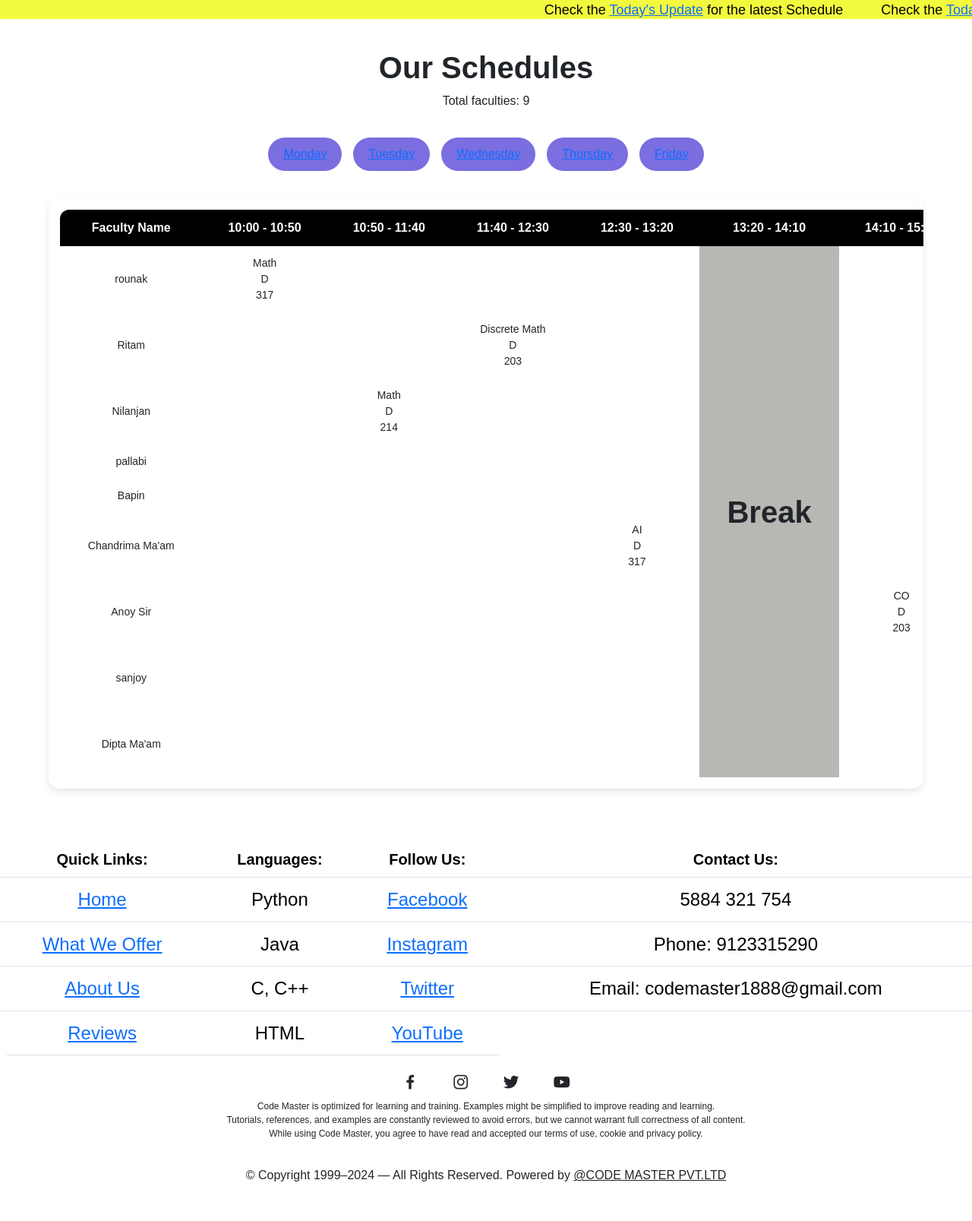
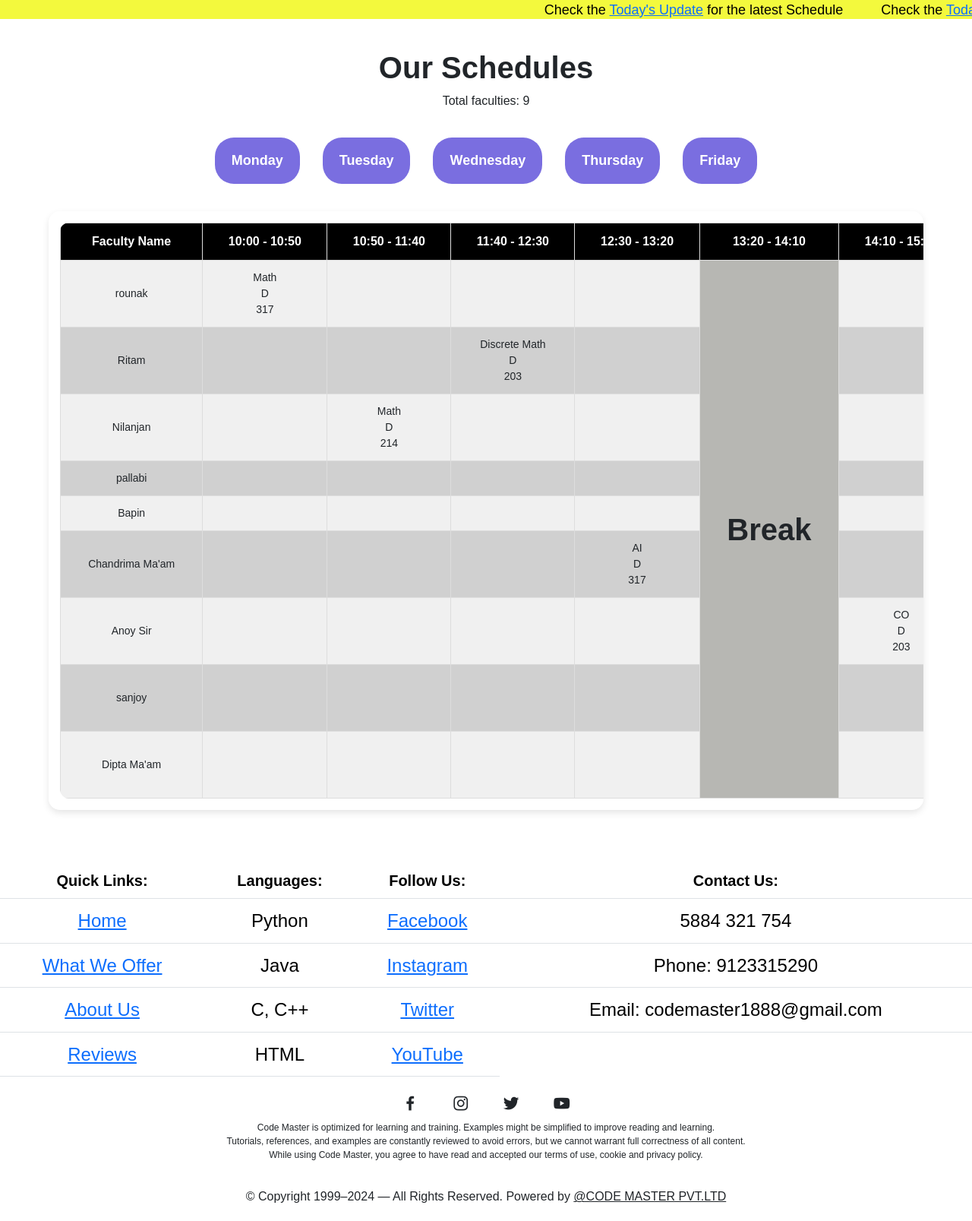
Before and after one commit to Code-Master970/Automatic-AI-Class-Routine-Optimizer, a Django app: page /schedule/ in a window 1280 px wide. Shown: the part 76-1683 px from the top of the page at 76% size. Before the commit the page ends 1631 px from the top, so only its background shows below. Run offline with Django 5.2, Linux system fonts and the light colour scheme; data comes from the database, SQL or seed files in the repository.

Commit message:
Base routine Style Updated

```diff
--- a/Routine_Optimizer/static/style.css
+++ b/Routine_Optimizer/static/style.css
@@ -309,24 +309,31 @@ nav .nav-btn-logout:hover {
 .days-list {
   display: flex;
   justify-content: center;
-  gap: 15px;
+  gap: 30px;
   list-style: none;
   padding: 0;
+  justify-content: space-between;
+  width: 100%;
 }
 
-.days-list li {
-  padding: 10px 20px;
-  font-size: 16px;
-  font-weight: 500;
+.days-list li{
+  list-style-type: none;
+  display: flex;
+
+}
+.days-list li a{
+  text-decoration: none;
+  padding: 17px 22px;
+  font-size: 18px;
+  font-weight: 600;
   background-color: var(--lightheme-color);
-  color: var(--black-color);
+  color: var(--white-color);
   border-radius: 25px;
   cursor: pointer;
   transition: all 0.3s ease;
 }
-
-.days-list li.active,
-.days-list li:hover {
+/* .days-list li a.active, */
+.days-list li a:hover {
   background-color: var(--lighthover-color); /* Same yellow shade from the 'Order Online' button */
   color: var(--white-color);
 }
@@ -339,10 +346,11 @@ nav .nav-btn-logout:hover {
   border-radius: 15px; /* Rounded corners */
   padding: 15px;
   box-shadow: 0 4px 10px rgba(0, 0, 0, 0.1); /* Soft shadow */
+
 }
 
-table {
-  width: 150%;
+.schedule-table table {
+  width: 160%;
   border-collapse: collapse;
   background: white;
   border-radius: 12px;
@@ -352,7 +360,7 @@ table {
 th, td {
   padding: 12px 15px;
   text-align: center;
-  border: 1px solid #ddd;
+  border: 1px solid var(--black-color);
 }
 
 th {
@@ -364,6 +372,15 @@ th {
 td {
   font-size: 14px;
 }
+
+tr:nth-child(odd) {
+  background-color: #f0f0f0; /* Light row */
+}
+
+tr:nth-child(even) {
+  background-color: #d0d0d0; /* Dark row */
+}
+
 
 tr:hover {
   background-color: #f8f8f8;
@@ -409,10 +426,20 @@ tr:hover {
   font-size: 14px;
 }
 
+tr:nth-child(odd) {
+  background-color: #f0f0f0; /* Light row */
+}
+
+tr:nth-child(even) {
+  background-color: #d0d0d0; /* Dark row */
+}
+
+
 .today-schedule-table tr:hover {
   background-color: #f8f8f8;
   transition: 0.3s;
 }
+
 
 
 /*Footer section code*/
--- a/Routine_Optimizer/templates/schedule.html
+++ b/Routine_Optimizer/templates/schedule.html
@@ -44,7 +44,7 @@
     </div>
 
     <!-- Schedule Table -->
-    <div class="schedule-table">
+    <div class="today-schedule-table">
         <table>
             <thead>
                 <tr>
```
